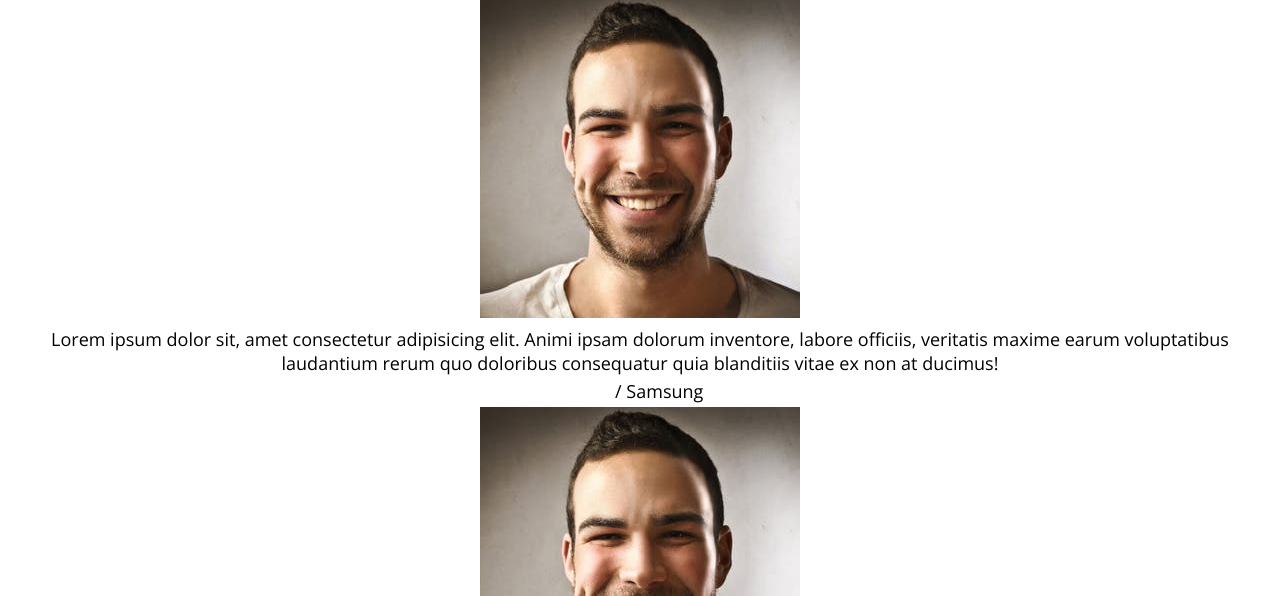
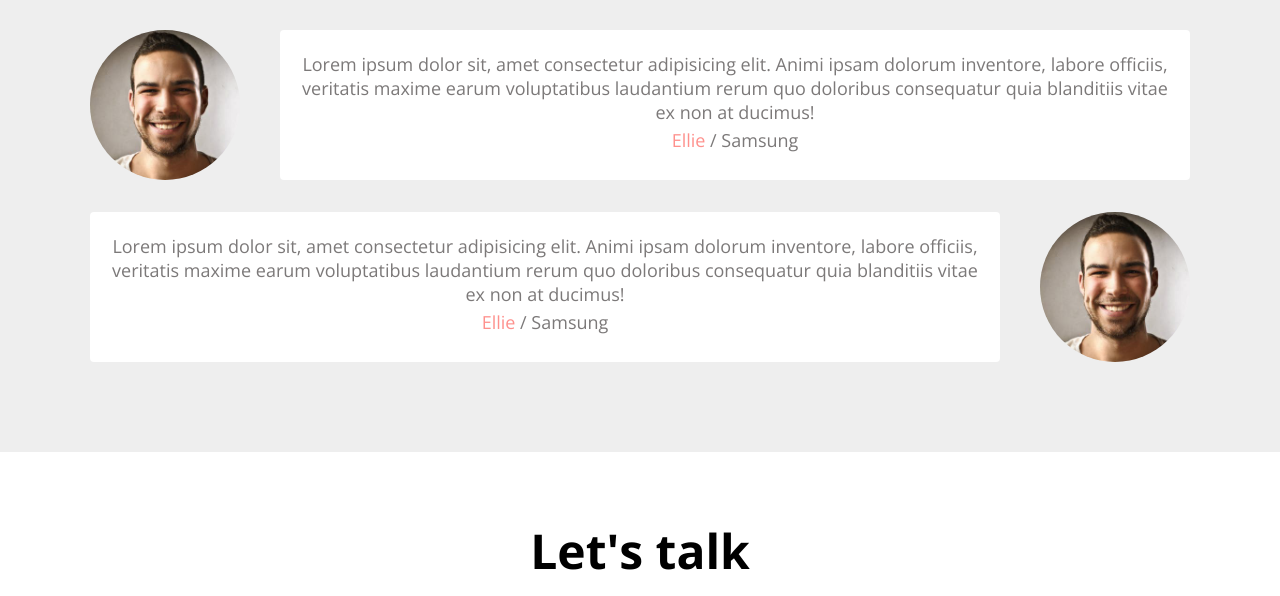
Before and after one commit to sohyeonyun/Portfolio, a plain HTML site: page index.html in a window 1280 px wide. Shown: the part 3494-4090 px from the top of the page. Drawn offline with nearby package versions, Linux system fonts and the light colour scheme.

Commit message:
CSS: Testimonials

```diff
--- a/index.html
+++ b/index.html
@@ -358,15 +358,15 @@
         </div>
       </div>
       <div class="testimonial">
+        <div class="testimonial__speech-bubble">
+          <p>Lorem ipsum dolor sit, amet consectetur adipisicing elit. Animi ipsam dolorum inventore, labore officiis, veritatis maxime earum voluptatibus laudantium rerum quo doloribus consequatur quia blanditiis vitae ex non at ducimus!</p>
+          <p class="name"><a href="https://github.com/sohyeonyun">Ellie</a> / Samsung</p>
+        </div>
         <img
           src="imgs/testimonial/people1.jpg"
           alt="People"
           class="testimonial__avatar"
         />
-        <div class="testimonial__speech-bubble">
-          <p>Lorem ipsum dolor sit, amet consectetur adipisicing elit. Animi ipsam dolorum inventore, labore officiis, veritatis maxime earum voluptatibus laudantium rerum quo doloribus consequatur quia blanditiis vitae ex non at ducimus!</p>
-          <p class="name"><a href="https://github.com/sohyeonyun">Ellie</a> / Samsung</p>
-        </div>
       </div>
     </div>
   </section>
--- a/style.css
+++ b/style.css
@@ -349,7 +349,7 @@ p {
 
 .project__img {
   max-width: 100%;
-  max-height: 200%;
+  max-height: 100%;
 }
 
 .project__description {
@@ -387,3 +387,45 @@ p {
   margin-top: 8px;
   background-color: var(--color-dark-white);
 }
+
+/* Testimonial */
+#testimonials {
+  background-color: var(--color-light-white);
+}
+
+.testimonials {
+  margin: 40px;
+}
+
+.testimonial {
+  display: flex;
+  margin: 32px 0;
+}
+
+.testimonial__avatar {
+  width: 150px;
+  height: 150px;
+  border-radius: 50%;
+}
+
+.testimonial__avatar:nth-child(odd){
+  margin-right: 40px;
+}
+
+.testimonial__avatar:nth-child(even){
+  margin-left: 40px;
+}
+
+.testimonial__speech-bubble {
+  padding: 18px;
+  background-color: var(--color-white);
+  border-radius: var(--size-border-radius);
+}
+
+.testimonial__speech-bubble p {
+  color: var(--color-light-grey);
+}
+
+.testimonial__speech-bubble a {
+  color: var(--color-pink);
+}
```
